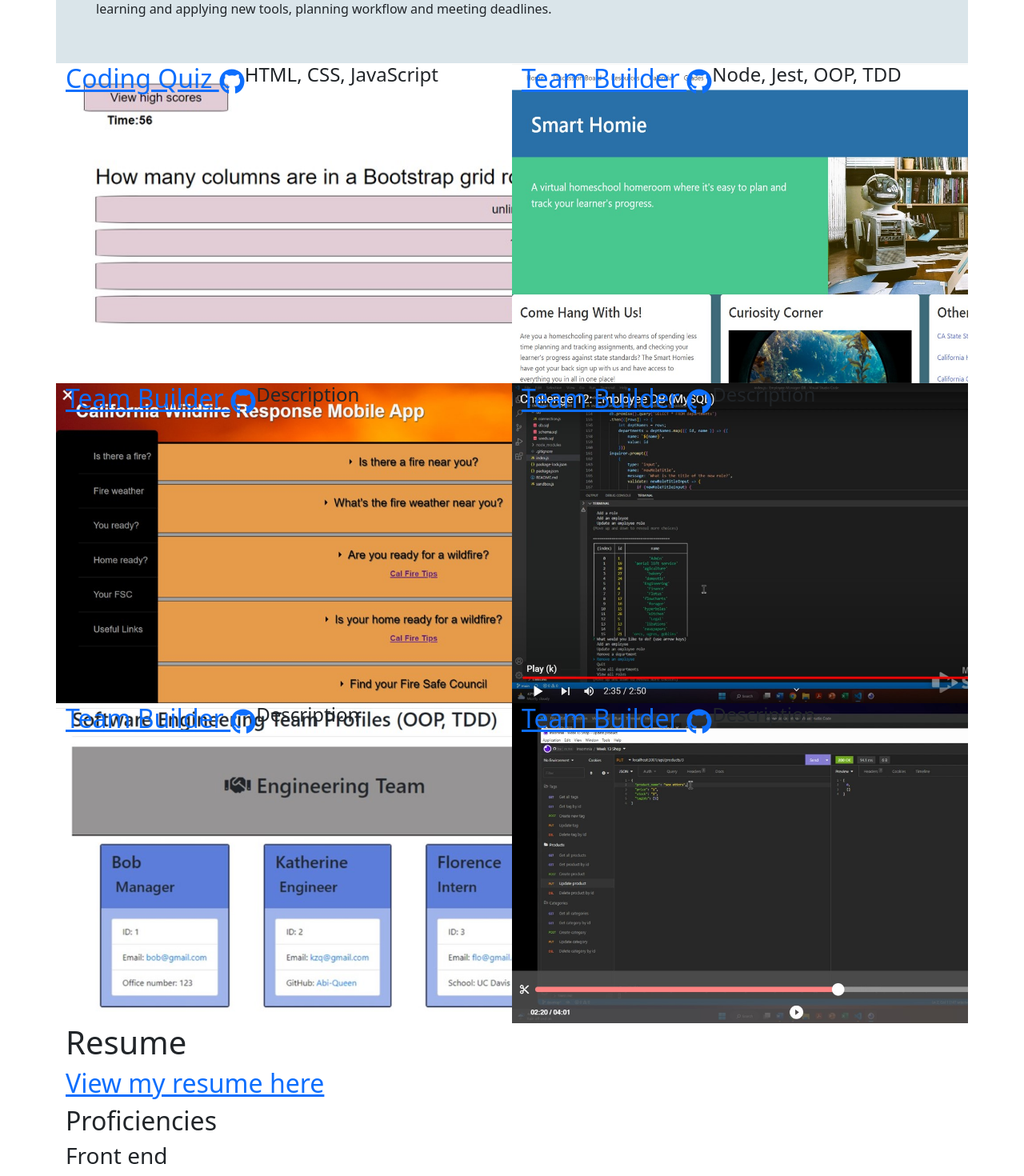
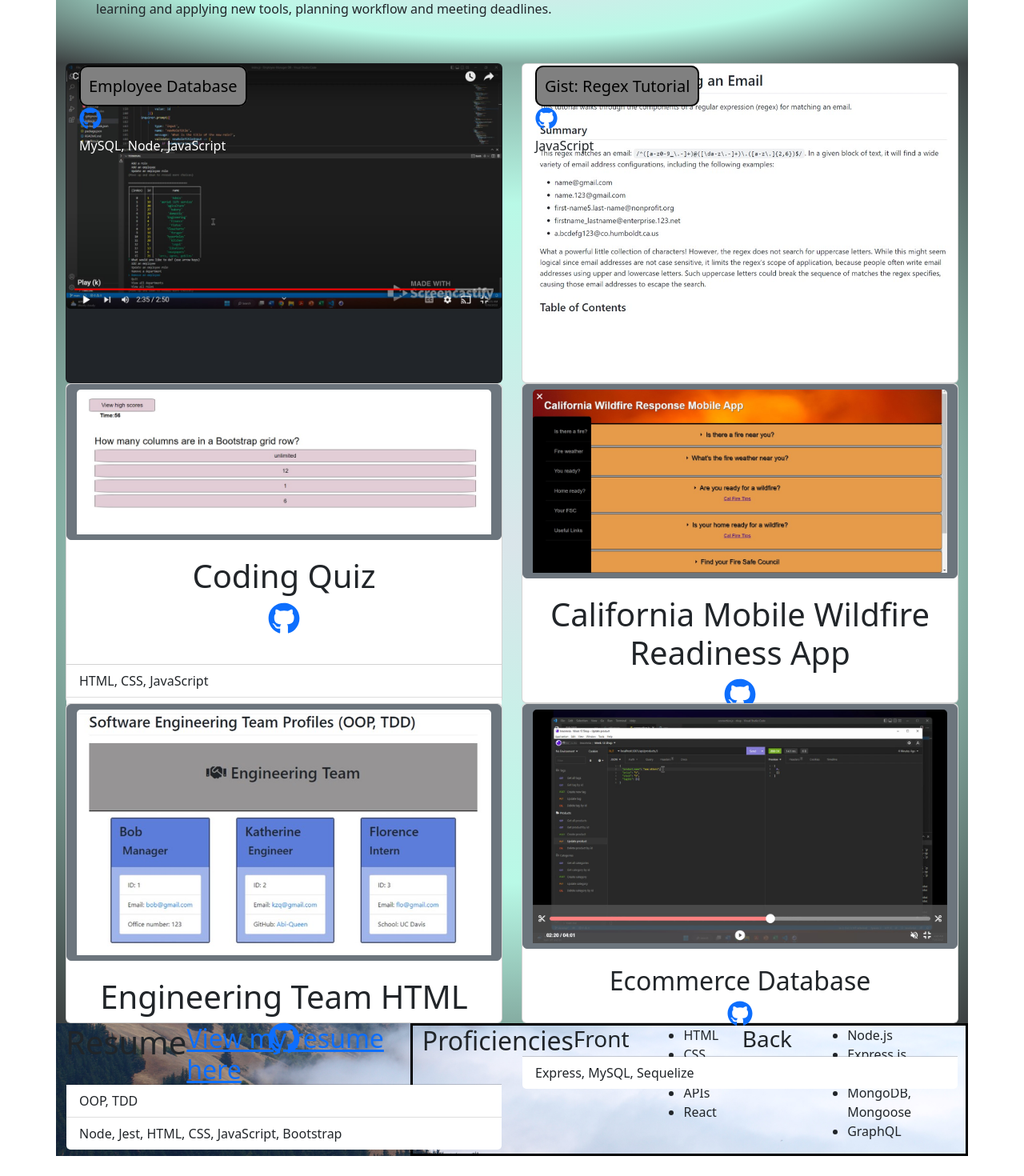
Before and after one commit to Abi-Queen/abi-queen-spa, a React (Create React App) app: page / in a window 1280 px wide. Shown: the part 540-2010 px from the top of the page at 80% size. After the commit the page ends 1985 px from the top, so only its background shows below. Built offline with nearby package versions, Linux system fonts and the light colour scheme.

Commit message:
updating bs cards to img overlay

```diff
--- a/src/App.css
+++ b/src/App.css
@@ -139,8 +139,9 @@ nav ul li a:hover {
 .about {
   padding: 20px;
   background-color: var(--primary-color);
+  background-image: radial-gradient(#dae5ea, #b4fce6e0, #3b3f40);
   text-align: center;
-  text-align: justify;
+  text-align: justify
 }
 
 .about h1 {
@@ -152,52 +153,49 @@ nav ul li a:hover {
   padding: 20px 50px
 }
 
-
 .project {
   height: 400px;
   background-size: cover;
   display: flex
 }
 
-#project1 {
-  background-image: url('assets/images/coding-quiz-screenshot.jpg')
+.card-title a {
+  background: grey;
+  color: black;
+  text-decoration: none;
+  border: 2px solid black;
+  border-radius: 10px;
+  padding: 10px
 }
 
-#project2 {
-  background-image: url('assets/images/ss-smart-homies2.jpg')
+#portfolio, #resume, #contact {
+  background-color: var(--primary-color);
+  background-image: radial-gradient(#dae5ea, #b4fce6e0, #3b3f40)
 }
 
-#project3 {
-  background-image: url('assets/images/wildfire-screenshot.jpg')
-}
-
-#project4 {
-  background-image: url('assets/images/employeedb-ss.jpg')
-}
-
-#project5 {
-  background-image: url('assets/images/team-ss.jpg')
-}
-
-#project6 {
-  background-image: url('assets/images/shop-ss.jpg')
+#resume {
+    background-image: url('assets/images/south-fog.jpg');
+    background-size: cover;
+    display: flex;
+    background-position: 80%
 }
 
 form {
   width: 40%;
+  border: 1px solid black
 }
 
 input {
   font-size: 1rem;
   padding: 0.25rem;
-  border: 1px solid var(--dark);
+  border: 1px solid black;
   outline: none;
   border-radius: 3px;
   transition: box-shadow 0.2s;
 }
 
 input:focus {
-  border: 1px solid var(--primary);
+  border: 1px solid black;
   box-shadow: 0 0 0.25rem rgba(0, 0, 0, 0.5);
 }
 
@@ -219,3 +217,13 @@ button {
   margin-bottom: 30px;
   padding: 10px 15px;
 }
+
+.card-body {
+  margin: 5px;
+  text-align: center;
+  text-decoration: none
+}
+
+.col {
+  border: solid 3px black;
+}
--- a/src/components/About/index.js
+++ b/src/components/About/index.js
@@ -4,7 +4,7 @@ function About() {
   return (
     <section className="container about" id="about">
       <div className="row">
-          <h1 id="about">About me</h1>
+          <h1>About me</h1>
           <div id="about-content">
               <p>Full stack web developer working from the coast of Humboldt County, California. Solid record of delivering quality content on schedule while adapting and innovating. Strengths in communication, collaboration, contributing to an inclusive and empowering group dynamic, learning and applying new tools, planning workflow and meeting deadlines.</p>
           </div>
--- a/src/components/Portfolio/index.js
+++ b/src/components/Portfolio/index.js
@@ -1,79 +1,122 @@
 import React from 'react'
 import { FaGithub } from 'react-icons/fa'
+import quizSS from '../../assets/images/coding-quiz-screenshot.jpg'
+import regexSS from '../../assets/images/regex-ss.jpg'
+import empDBSS from '../../assets/images/employeedb-ss.jpg'
+import shopSS from '../../assets/images/shop-ss.jpg'
+import teamSS from '../../assets/images/team-ss.jpg'
+import wildfireSS from '../../assets/images/wildfire-screenshot.jpg'
 
 function Portfolio () {
     return (
         <section className="container" id="portfolio">
-            <div className="row">
-                <div className="col project" id="project1">
-                    <h2>
-                        <span><a href="https://abi-queen.github.io/Coding-Quiz/">Coding Quiz </a></span>
-                        <span>
-                            <a href="https://github.com/Abi-Queen/Coding-Quiz">
-                            <FaGithub />
-                            </a>
-                        </span>
-                    </h2>
-                    <h4>HTML, CSS, JavaScript</h4>
+            <div className="row d-flex justify-content-center">
+                <div className="col-sm-6 project" id="project1">
+                    <div className="card bg-dark text-white">
+                    <a href="https://drive.google.com/file/d/1N6tmbxjLtrDPPkPcvb1f79KTqvoa9Rt5/view">
+                            <img className="card-img" src={empDBSS} alt="screenshot of user input to database"></img>
+                        </a>
+                        <div class="card-img-overlay">
+                            <h5 class="card-title">
+                                <a href="https://drive.google.com/file/d/1N6tmbxjLtrDPPkPcvb1f79KTqvoa9Rt5/view">Employee Database</a>
+                            </h5>
+                            <h3><a href="https://github.com/Abi-Queen/Employee-Manager-DB">
+                                <FaGithub /></a>
+                            </h3>
+                            <p class="card-text"> MySQL, Node, JavaScript</p>
+                        </div>
+                    </div>
                 </div>
-                <div className="col project" id="project2">
-                    <h2>
-                        <span><a href="https://github.com/Abi-Queen/engineers">Team Builder </a></span>
-                        <span>
-                            <a href="https://github.com/Abi-Queen/engineers">
-                            <FaGithub />
-                            </a>
-                        </span>
-                    </h2>
-                    <h4>Node, Jest, OOP, TDD</h4>
+                <div className="col-sm-6 project" id="project1">
+                    <div className="card">
+                    <a href="https://drive.google.com/file/d/1N6tmbxjLtrDPPkPcvb1f79KTqvoa9Rt5/view">
+                            <img className="card-img" src={regexSS} alt="screenshot of tutorial text"></img>
+                        </a>
+                        <div class="card-img-overlay">
+                            <h5 class="card-title">
+                                <a href="https://gist.github.com/Abi-Queen/ddcd153227e8f24d09e2eb546e16a298">Gist: Regex Tutorial</a>
+                            </h5>
+                            <h3><a href="https://gist.github.com/Abi-Queen/ddcd153227e8f24d09e2eb546e16a298">
+                                <FaGithub /></a>
+                            </h3>
+                            <p class="card-text">JavaScript</p>
+                        </div>
+                    </div>
                 </div>
             </div>
-            <div className="row">
-                <div className="col project" id="project3">
-                    <h2>
-                        <span><a href="https://github.com/Abi-Queen/engineers">Team Builder </a></span>
-                        <span>
-                            <a href="https://github.com/Abi-Queen/engineers">
-                            <FaGithub />
-                            </a>
-                        </span>
-                    </h2>
-                    <h4>Description</h4>
+            <div className="row justify-content-center">
+                <div className="col-sm-6 project" id="project3">
+                    <div className="card">
+                    <a href="https://abi-queen.github.io/Coding-Quiz/" className="btn btn-secondary btn-large">
+                        <img className="card-img-top" src={quizSS} alt="screenshot of multiple choice question"></img>
+                    </a>
+                        <div className="card-body">
+                            <h1>
+                                Coding Quiz
+                                <p><a href="https://github.com/Abi-Queen/Coding-Quiz">
+                                <FaGithub /></a></p>
+                            </h1>
+                        </div>
+                        <ul className="list-group list-group-flush">
+                            <li className="list-group-item">HTML, CSS, JavaScript</li>
+                            <li className="list-group-item">Bootstrap, jQuery</li>
+                        </ul>
+                    </div>
                 </div>
-                <div className="col project" id="project4">
-                    <h2>
-                        <span><a href="https://github.com/Abi-Queen/engineers">Team Builder </a></span>
-                        <span>
-                            <a href="https://github.com/Abi-Queen/engineers">
-                            <FaGithub />
-                            </a>
-                        </span>
-                    </h2>
-                    <h4>Description</h4>
+                <div className="col-sm-6 project" id="project4">
+                    <div className="card">
+                    <a href="https://nverhulp.github.io/wildfire-app/" className="btn btn-secondary btn-large">
+                        <img className="card-img-top" src={wildfireSS} alt="screenshot wildfire app UI"></img>
+                    </a>
+                        <div className="card-body">
+                            <h1>
+                                California Mobile Wildfire Readiness App
+                                <p><a href="https://github.com/nverhulp/wildfire-app">
+                                <FaGithub /></a></p>
+                            </h1>
+                        </div>
+                        <ul className="list-group list-group-flush">
+                            <li className="list-group-item">HTML, CSS, JavaScript</li>
+                            <li className="list-group-item">Pure.css</li>
+                        </ul>
+                    </div>
                 </div>
             </div>
-            <div className="row">
-                <div className="col project" id="project5">
-                    <h2>
-                        <span><a href="https://github.com/Abi-Queen/engineers">Team Builder </a></span>
-                        <span>
-                            <a href="https://github.com/Abi-Queen/engineers">
-                            <FaGithub />
-                            </a>
-                        </span>
-                    </h2>
-                    <h4>Description</h4>
+            <div className="row justify-content-center">
+                <div className="col-sm-6 project" id="project5">
+                    <div className="card">
+                    <a href="https://youtu.be/ut7UswYo3GU" className="btn btn-secondary btn-large">
+                        <img className="card-img-top" src={teamSS} alt="screenshot of html generated"></img>
+                    </a>
+                        <div className="card-body">
+                            <h1>
+                                Engineering Team HTML
+                                <p><a href="https://github.com/Abi-Queen/engineers">
+                                <FaGithub /></a></p>
+                            </h1>
+                        </div>
+                        <ul className="list-group list-group-flush">
+                            <li className="list-group-item">OOP, TDD</li>
+                            <li className="list-group-item">Node, Jest, HTML, CSS, JavaScript, Bootstrap</li>
+                        </ul>
+                    </div>
                 </div>
-                <div className="col project" id="project6">
-                    <h2>
-                        <span><a href="https://github.com/Abi-Queen/engineers">Team Builder </a></span>
-                        <span>
-                            <a href="https://github.com/Abi-Queen/engineers">
-                            <FaGithub />
-                            </a>
-                        </span>
-                    </h2>
-                    <h4>Description</h4>
+                <div className="col-sm-6 project" id="project6">
+                    <div className="card">
+                    <a href="https://drive.google.com/file/d/1fLKFMFc53YsFRjtBfuJGcRR69BETFGi0/view" className="btn btn-secondary btn-large">
+                        <img className="card-img-top" src={shopSS} alt="screenshot of database query"></img>
+                    </a>
+                        <div className="card-body">
+                            <h2>
+                                Ecommerce Database
+                                <p><a href="https://github.com/Abi-Queen/shop">
+                                <FaGithub /></a></p>
+                            </h2>
+                        </div>
+                        <ul className="list-group list-group-flush">
+                            <li className="list-group-item">Express, MySQL, Sequelize</li>
+                        </ul>
+                    </div>
                 </div>
             </div>
         </section>
--- a/src/components/Resume/index.js
+++ b/src/components/Resume/index.js
@@ -1,4 +1,5 @@
 import React from 'react'
+// import resumeBackground from '../../assets/images/south-fog.jpg'
 
 function Resume () {
   return (
@@ -7,8 +8,8 @@ function Resume () {
             <div className="row">
                 <h2><a href="https://drive.google.com/file/d/1o-eO67x3Mb3exlK_D9LFarj_NivBnDNv/view?usp=sharing" target="_blank">View my resume here</a></h2>
             </div>
-            <div className="row">
-                <div className="col">
+            <div className="row d-flex align-items-end">
+                <div className="col d-flex justify-content-end">
                     <h2>Proficiencies</h2>
                     <h3>Front end</h3>
                     <ul>
```
Also changed, not shown: src/assets/images/regex-ss.jpg (added), src/assets/images/south-fog.jpg (added).
